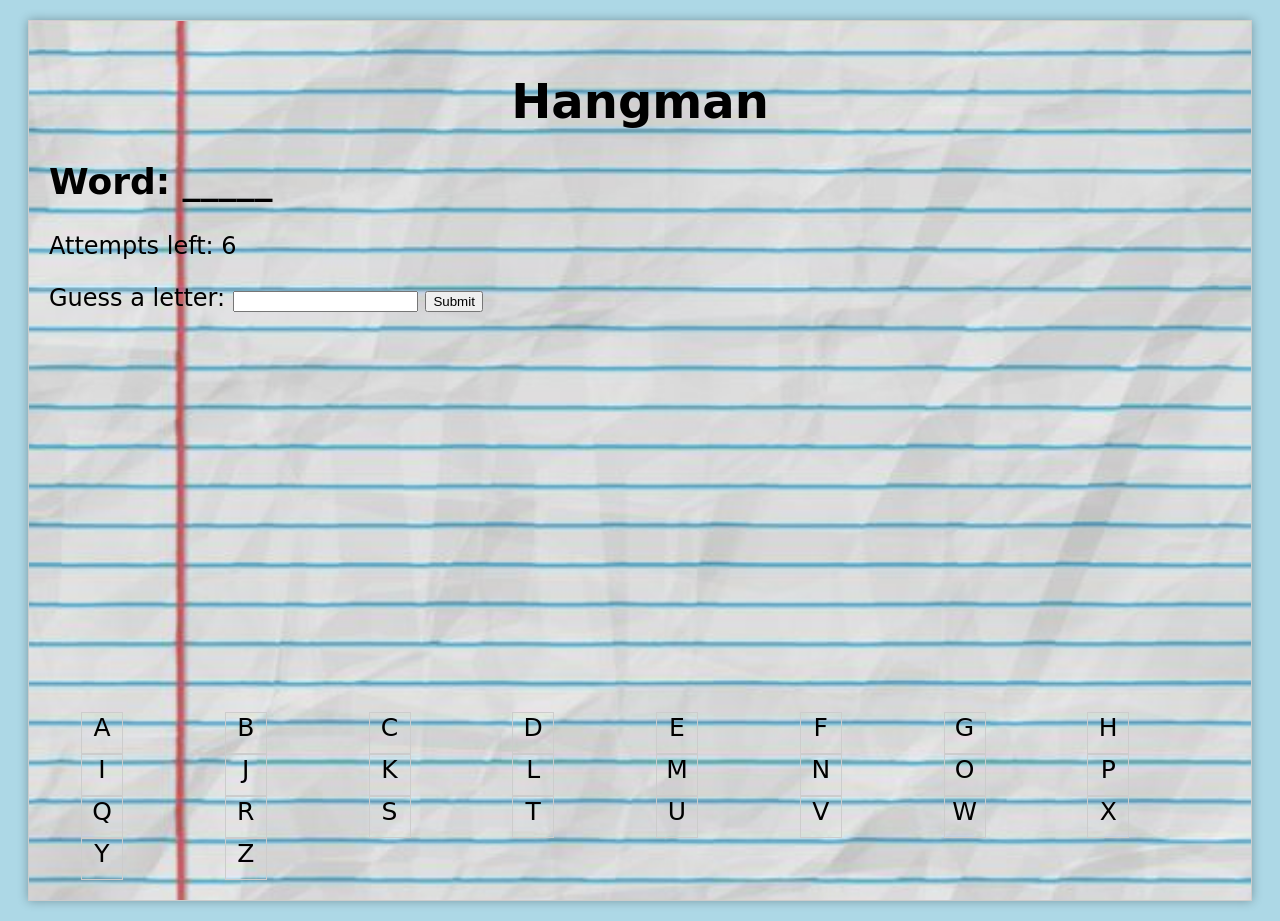
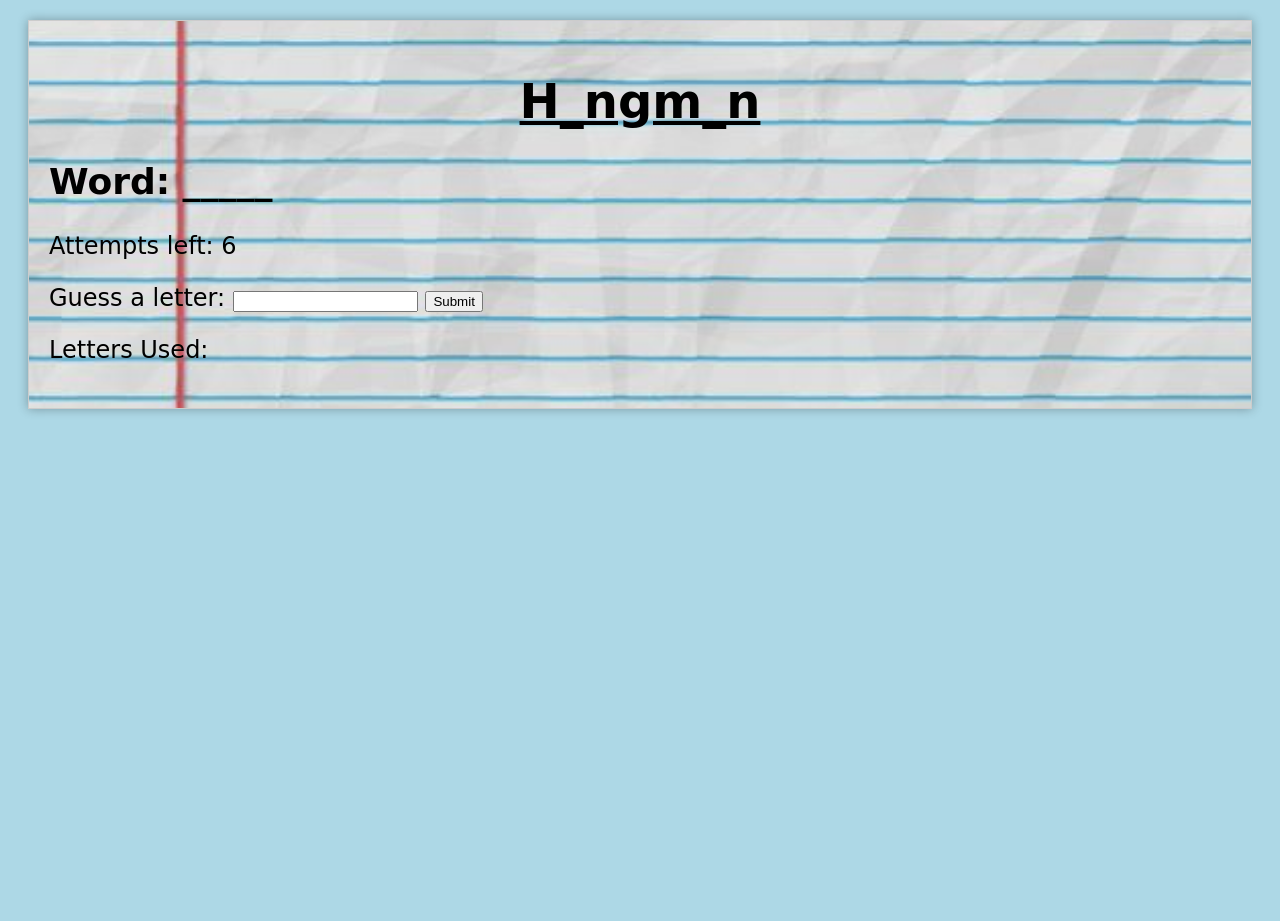
Before and after one commit to abolton10/hangman, a PHP site: page /hangman-test.php in a window 1280 px wide. After the commit the page ends 414 px from the top, so only its background shows below. Run offline with PHP 8.4, Linux system fonts and the light colour scheme.

Commit message:
Update hangman-test.php

```diff
--- a/hangman-test.php
+++ b/hangman-test.php
@@ -1,7 +1,7 @@
 <?php
 session_start();
 
-//If the game is lost, takes back to index
+// If the game is lost, takes back to index
 if (isset($_GET['reset']) && $_GET['reset'] === 'true') {
     unset($_SESSION['word']);
     unset($_SESSION['guessed']);
@@ -25,7 +25,6 @@ if (isset($_GET['next']) && $_GET['next'] === 'true') {
 // Define an array with word lists for different levels
 $wordLists = [
     ['mania', 'disco', 'plead', 'glove', 'exert', 'chair', 'happy'],
-
 ];
 
 // Check if the current level exists in the word lists
@@ -81,7 +80,7 @@ function displayWord() {
 <body>
     <div class="container">
         <div class="header">
-        <h1>Hangman</h1>
+            <h1><u>H_ngm_n</u></h1>
         </div>
 
         <?php
@@ -89,6 +88,7 @@ function displayWord() {
             echo "<h2>Game Over</h2>";
             echo "<p>The word was: " . implode('', $_SESSION['word']) . "</p>";
             echo '<a href="?reset=true"><button type="button">Try Again</button></a>';
+
             // Check if there is another level to move to
             if (isset($wordLists[$currentLevel + 1])) {
                 echo '<a href="?next=true"><button type="button">Next Level</button></a>';
@@ -105,18 +105,24 @@ function displayWord() {
             <label for="guess">Guess a letter:</label>
             <input type="text" name="guess" maxlength="1" pattern="[A-Za-z]" required>
             <input type="submit" value="Submit">
+
             <?php if ($_SESSION['isGameOver']): ?>
                 <a href="?reset=true"><button type="button">Try Again</button></a>
             <?php endif; ?>
         </form>
-    <div class="keyboard">
+
+        <div class="guessed-container">
+            <div class="letters-guessed">
+                <p>Letters Used:</p>
+                <div class="letters">
                     <?php
-        $alphabet = range('A', 'Z');
-        foreach ($alphabet as $letter) {
-            $cssClass = in_array($letter, $_SESSION['guessed']) ? 'guessed' : '';
-            echo "<div class='key $cssClass'>$letter</div>";
+                    foreach ($_SESSION['guessed'] as $guessedLetter) {
+                        echo "<span>$guessedLetter</span>";
                     }
                     ?>
                 </div>
+            </div>
+        </div>
+    </div>
 </body>
 </html>
```
Lines whose indentation alone changed are shown as unchanged.
